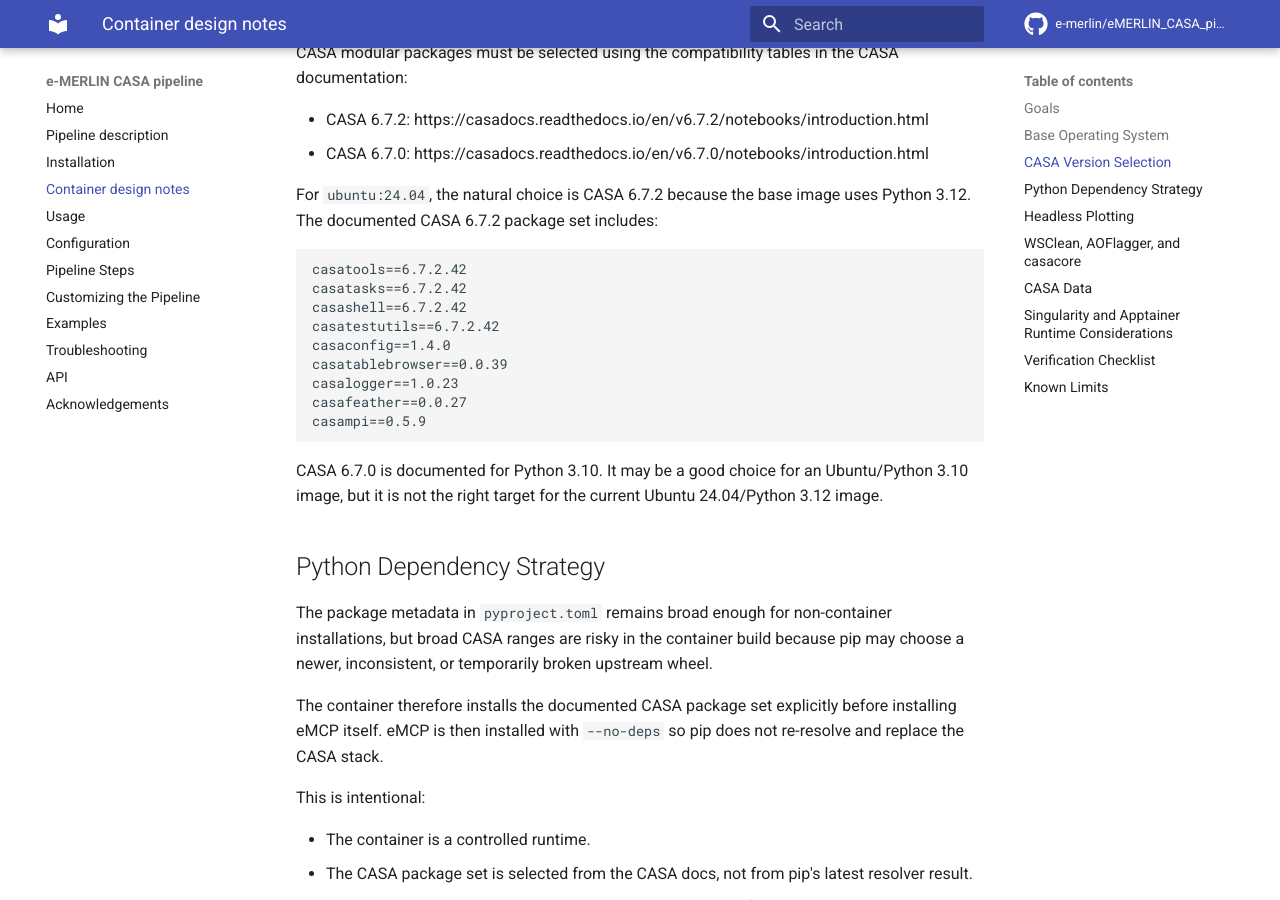
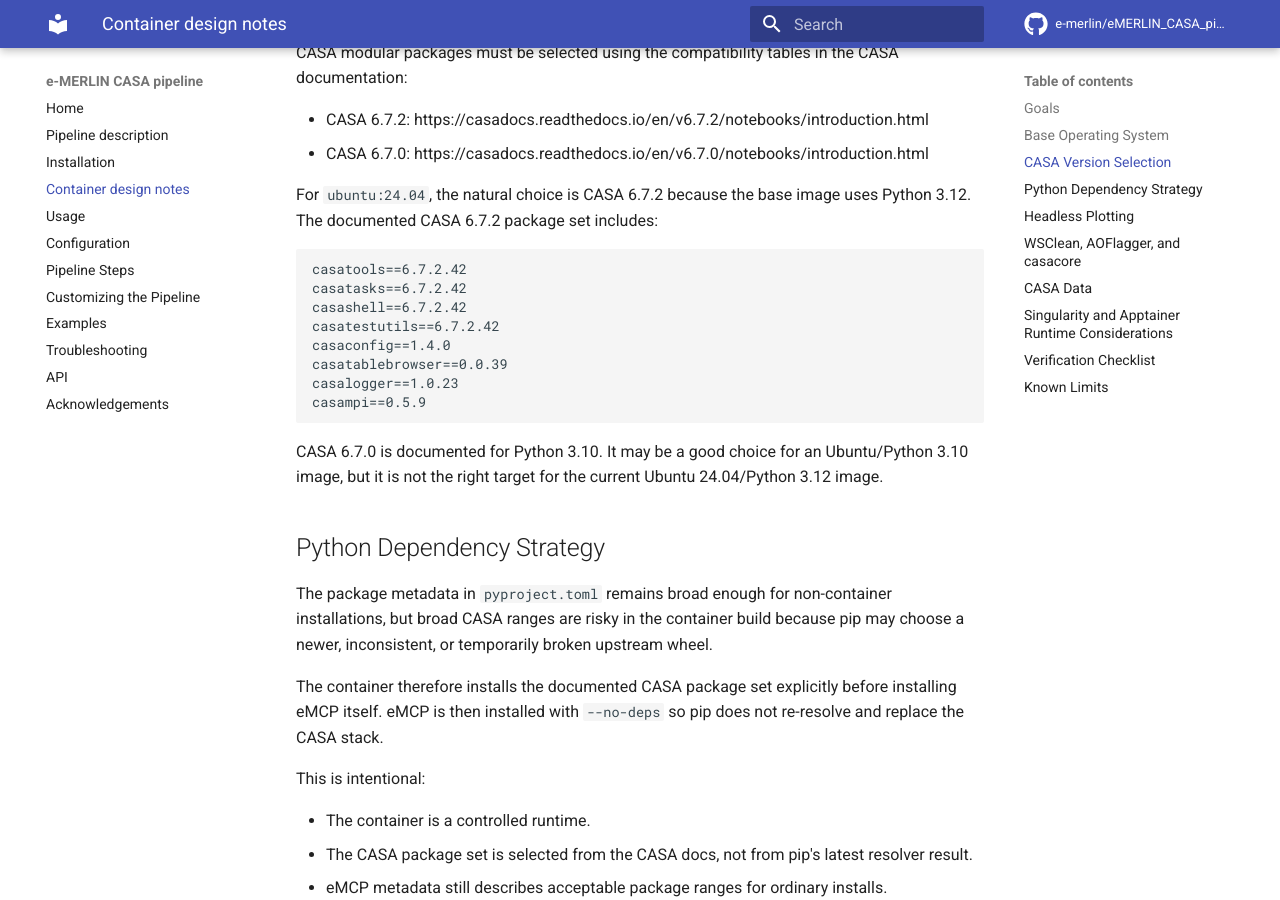
Before and after one commit to e-merlin/eMERLIN_CASA_pipeline, an MkDocs documentation site: the page built from docs/src/container_design.md, in a window 1280 px wide and 900 px high, scrolled down 1027 px. Built offline with MkDocs 1.6.1 and Material for MkDocs 9.7.7, drawn with Linux system fonts in a browser that asks for light colours; comment, search, counter and statistics services are not loaded.

Commit message:
Optimize Docker container build

````diff
--- a/docs/src/container_design.md
+++ b/docs/src/container_design.md
@@ -50,7 +50,6 @@
 casaconfig==1.4.0
 casatablebrowser==0.0.39
 casalogger==1.0.23
-casafeather==0.0.27
 casampi==0.5.9
 ```
 
@@ -168,7 +167,6 @@
   casatestutils==6.7.2.42 \
   casatablebrowser==0.0.39 \
   casalogger==1.0.23 \
-  casafeather==0.0.27 \
   casampi==0.5.9
 ```
 
--- a/pyproject.toml
+++ b/pyproject.toml
@@ -50,7 +50,6 @@
     # Utility packages - incremental versioning
     "casatablebrowser>=0.0.33,<1.0.0", # 6.6.0→0.0.33, 6.6.4+→0.0.35, 6.7.0→0.0.37
     "casalogger>=1.0.17,<2.0.0",       # 6.6.0→1.0.17, 6.6.4+→1.0.19, 6.7.0→1.0.21
-    "casafeather>=0.0.20,<1.0.0",      # 6.6.0→0.0.20, 6.6.4+→0.0.22, 6.7.0→0.0.24
     "casampi>=0.5.4,<1.0.0",           # 6.6.0→0.5.4, 6.6.4+→0.5.5, 6.7.0→0.5.6
 
 ]
````
Also changed, not shown: 2 other files.
